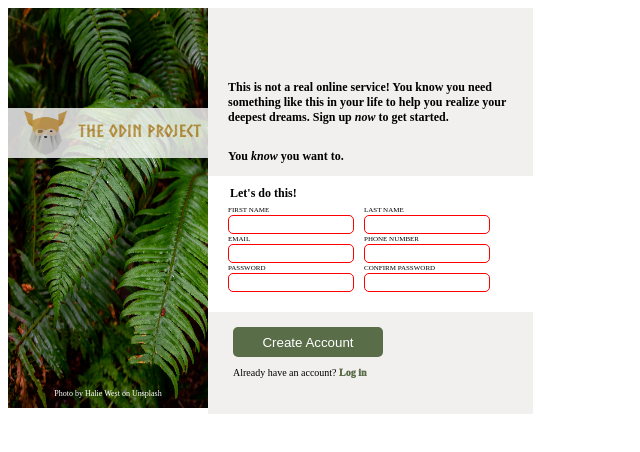
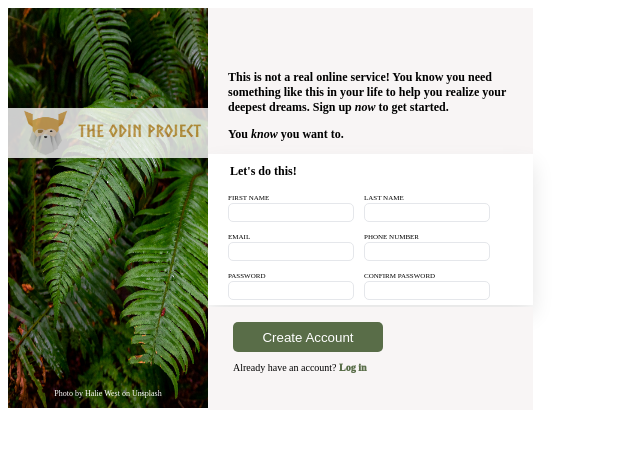
Before and after one commit to lt4409/form, a plain HTML site: page index.html in a window 1280 px wide. Shown: the whole page, without its empty margins (0-640 px from the left). Drawn offline with Linux system fonts and the light colour scheme.

Commit message:
Added a shadow on the box and made the background- color lighter so the shadow would be seen.

```diff
--- a/stylesheet.css
+++ b/stylesheet.css
@@ -40,8 +40,8 @@ body {
     width: 325px;
     text-align: start;
     padding-left: 20px;
-    padding-top: 60px;
-    background-color: #f2efef;
+    padding-top: 50px;
+    background-color: #f8f5f5;
     box-sizing: border-box;
 }
 
@@ -57,10 +57,10 @@ p {
 }
 
 form {
-    background-color: white;
     padding-left: 20px;
     margin-left: 0px;
-    padding-bottom: 20px;
+    padding-bottom: 5px;
+    margin-bottom: 2px;
     padding-top: 10px;
 }
 
@@ -75,7 +75,7 @@ input {
     border-radius: 5px;
 }
 
-input:invalid {
+input:focus:invalid {
     border: 1px solid red;
 }
 
@@ -96,8 +96,8 @@ input:focus {
 }
 
 .container-four {
-    background-color: #f2efef;
-    height: 102px;
+    background-color: #f8f5f5;
+    height: 103px;
 }
 
 button {
@@ -122,3 +122,16 @@ button {
     color: #596D48;
     font-weight: 1000;
 }
+
+label {
+    margin-top: 10px;
+}
+
+.you-know-you {
+    margin-top: 0px;
+}
+
+.container-five {
+    background-color: white;
+    box-shadow: 0px 10px 20px rgb(229, 229, 229);
+}
```
